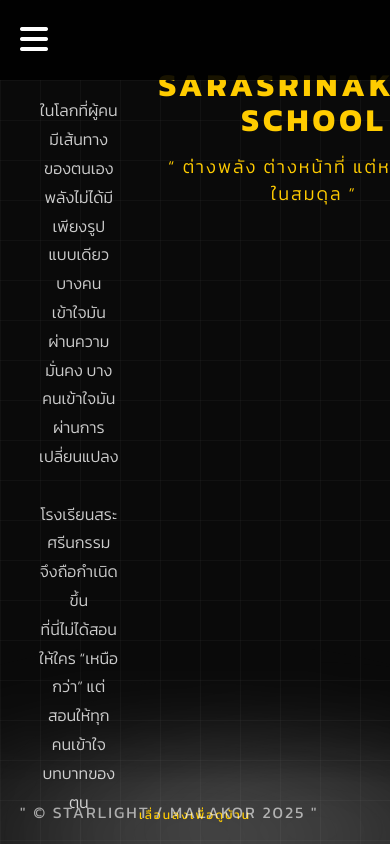
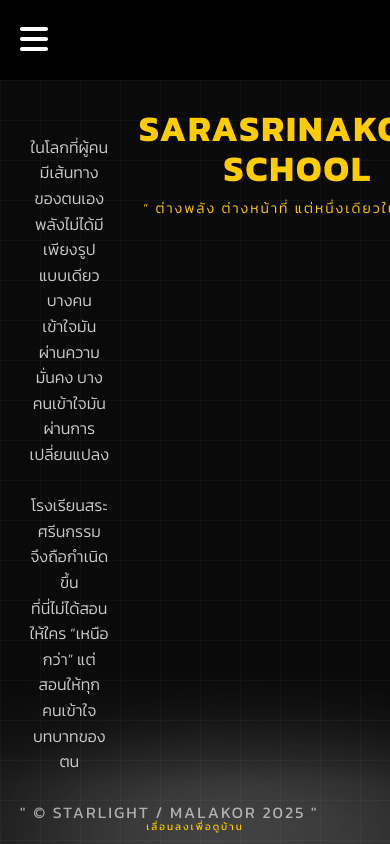
Before and after one commit to malakorreal/malakorworld, a website: page lumina-about.html in a window 390 px wide. Drawn offline with Linux system fonts and the light colour scheme.

Commit message:
Fix mobile responsive layout in About page to improve readability

```diff
--- a/lumina-about.html
+++ b/lumina-about.html
@@ -312,6 +312,9 @@
     }
 
     @media (max-width: 900px) {
+      section {
+        padding: 0 5%; /* ลด Padding ด้านข้างเพื่อให้เนื้อหาขยายได้มากขึ้น */
+      }
       .content-box {
         grid-template-areas:
           "title"
@@ -319,15 +322,44 @@
           "image";
         grid-template-columns: 1fr;
         text-align: center;
-        padding-top: 80px;
+        padding-top: 60px; /* ลดระยะด้านบนเล็กน้อย */
+        gap: 20px; /* ลดช่องว่างระหว่างองค์ประกอบ */
       }
-      .section-title-wrap { text-align: center; }
-      h1 { font-size: 32px; }
-      p { font-size: 16px; }
-      .section-image-wrap { height: 250px; }
+      .section-title-wrap {
+        text-align: center;
+        transform: translateY(30px); /* เปลี่ยนเป็นเลื่อนขึ้นแทนเลื่อนข้าง */
+      }
+      .section-desc-wrap {
+        transform: translateY(30px);
+        text-align: center;
+      }
+      h1 {
+        font-size: 36px; /* ปรับขนาดให้พอดีหน้าจอ */
+        letter-spacing: 2px;
+      }
+      .school-motto {
+        font-size: 14px !important;
+        margin-top: 10px !important;
+      }
+      p {
+        font-size: 16px;
+        line-height: 1.6;
+        word-break: keep-all; /* ป้องกันการตัดคำที่ทำให้อ่านยาก */
+        padding: 0 10px;
+      }
+      .section-image-wrap {
+        height: 200px;
+        margin-top: 10px;
+      }
       .lumina-header { justify-content: space-between; padding: 0 20px; }
       .lumina-nav { display: none; }
       .mobile-nav-toggle { display: block; }
+
+      /* ปรับปรุง Scroll Hint บนมือถือ */
+      .scroll-hint {
+        bottom: 10px;
+        font-size: 10px;
+      }
     }
   </style>
 </head>
```
